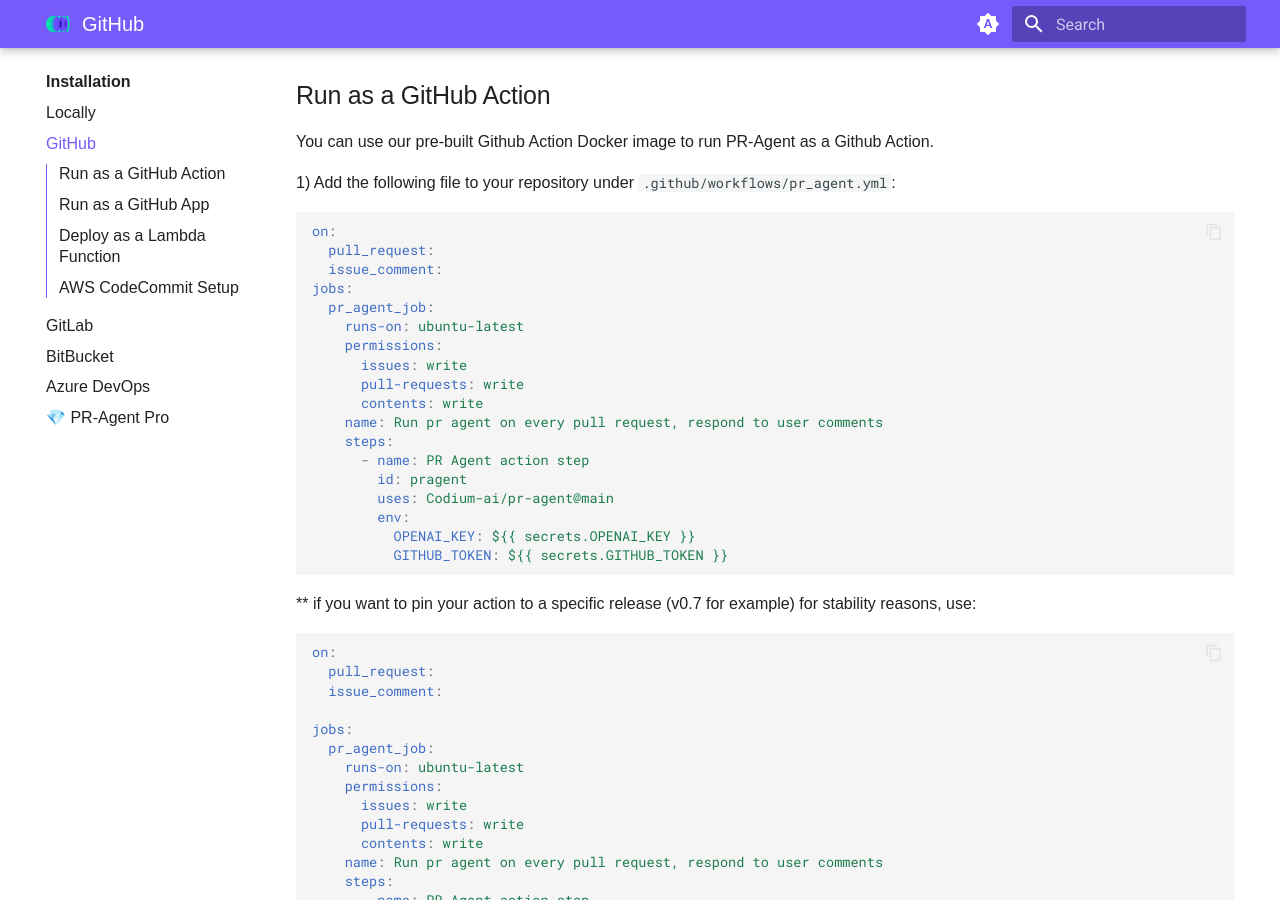
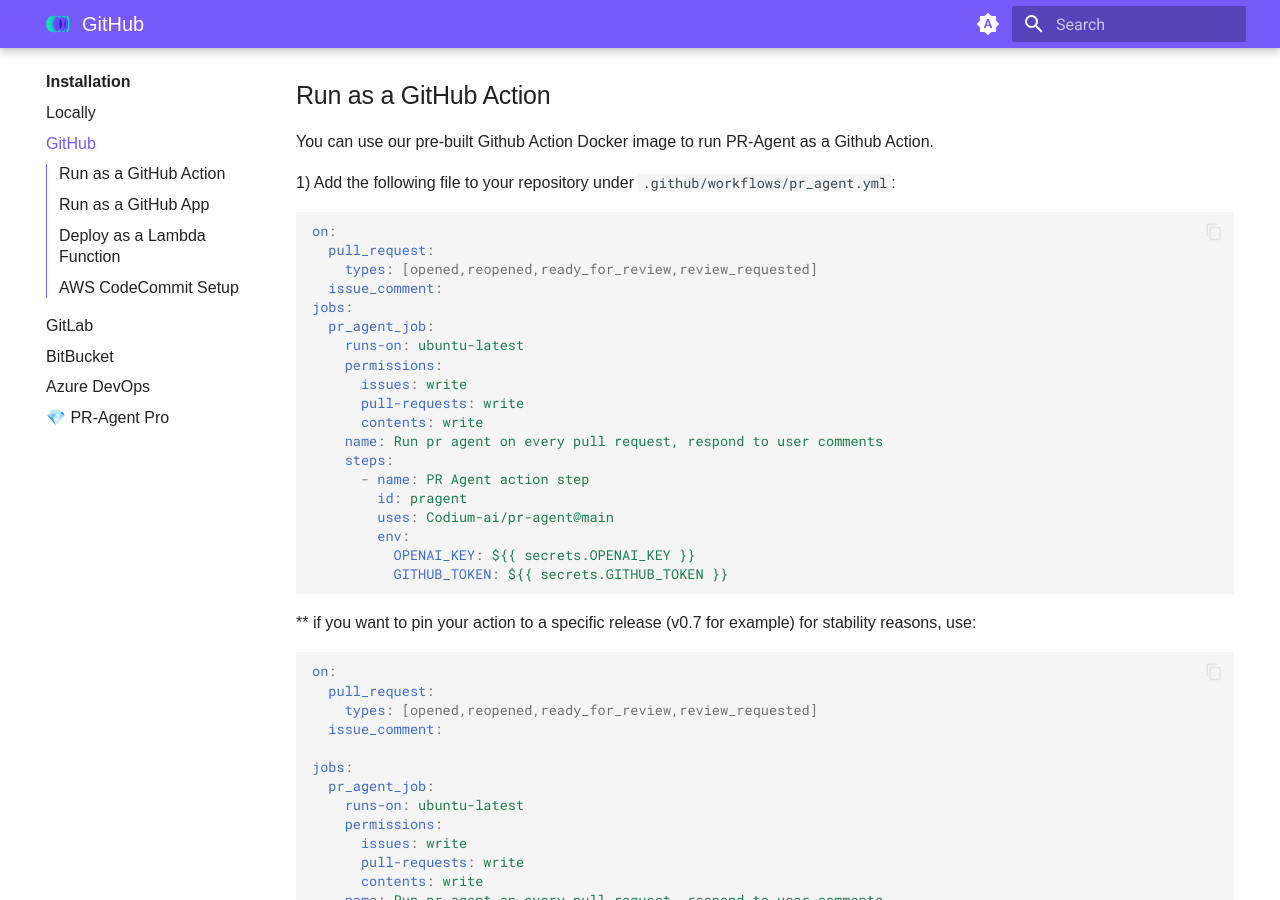
Before and after one commit to Codium-ai/pr-agent, an MkDocs documentation site: the page built from docs/docs/installation/github.md, in a window 1280 px wide and 900 px high, scrolled down 190 px. Built offline with MkDocs 1.6.1 and Material for MkDocs 9.7.7, drawn with Linux system fonts in a browser that asks for light colours.

Commit message:
docs: add pull request event types

````diff
--- a/docs/docs/installation/github.md
+++ b/docs/docs/installation/github.md
@@ -7,6 +7,7 @@
 ```yaml
 on:
   pull_request:
+    types: [opened,reopened,ready_for_review,review_requested]
   issue_comment:
 jobs:
   pr_agent_job:
@@ -28,6 +29,7 @@
 ```yaml
 on:
   pull_request:
+    types: [opened,reopened,ready_for_review,review_requested]
   issue_comment:
 
 jobs:
````
